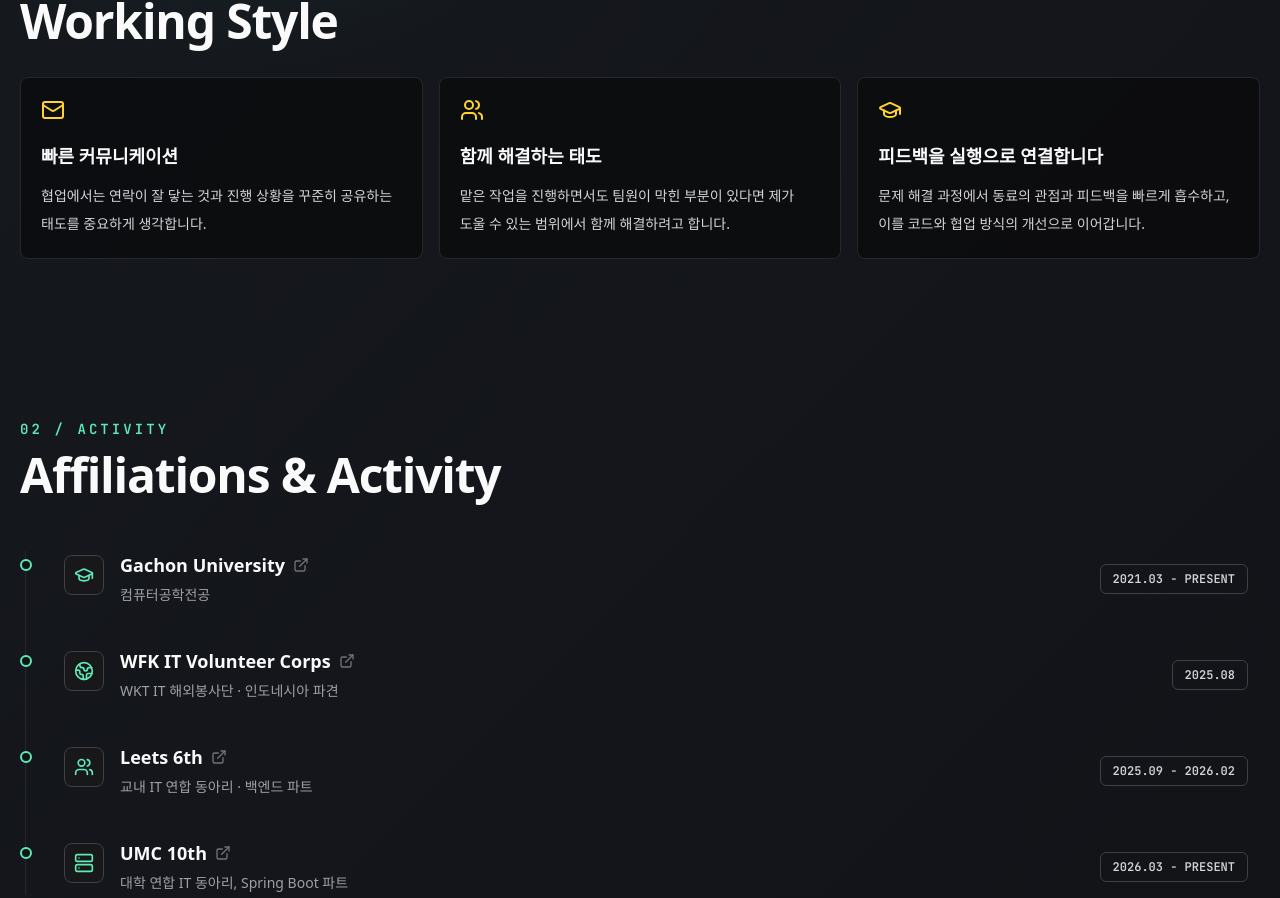
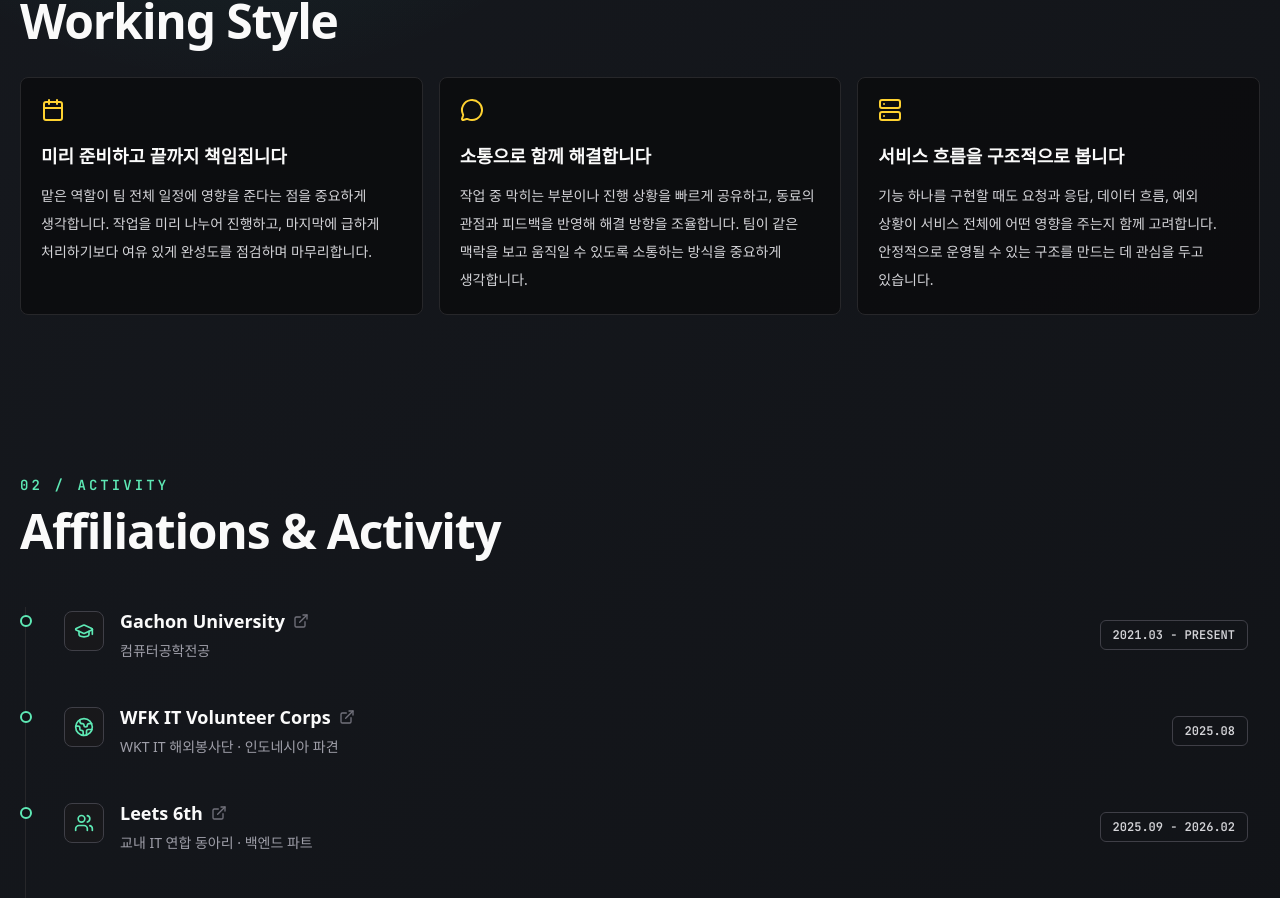
Before and after one commit to HYUNJOON-SUNG/Hyunjoon-Sung-Portfolio, a React (Vite) app: page / in a window 1280 px wide. Shown: the part 993-1891 px from the top of the page. Built offline with nearby package versions, Linux system fonts and the light colour scheme; a web font is replaced by a local one.

Commit message:
working style 문구 수정

```diff
--- a/src/App.tsx
+++ b/src/App.tsx
@@ -149,19 +149,19 @@ const techCategories: TechCategory[] = [
 
 const workingStyles: WorkingStyle[] = [
   {
-    icon: Mail,
-    title: '빠른 커뮤니케이션',
-    description: '협업에서는 연락이 잘 닿는 것과 진행 상황을 꾸준히 공유하는 태도를 중요하게 생각합니다.',
+    icon: Calendar,
+    title: '미리 준비하고 끝까지 책임집니다',
+    description: '맡은 역할이 팀 전체 일정에 영향을 준다는 점을 중요하게 생각합니다. 작업을 미리 나누어 진행하고, 마지막에 급하게 처리하기보다 여유 있게 완성도를 점검하며 마무리합니다.',
   },
   {
-    icon: Users,
-    title: '함께 해결하는 태도',
-    description: '맡은 작업을 진행하면서도 팀원이 막힌 부분이 있다면 제가 도울 수 있는 범위에서 함께 해결하려고 합니다.',
+    icon: MessageCircle,
+    title: '소통으로 함께 해결합니다',
+    description: '작업 중 막히는 부분이나 진행 상황을 빠르게 공유하고, 동료의 관점과 피드백을 반영해 해결 방향을 조율합니다. 팀이 같은 맥락을 보고 움직일 수 있도록 소통하는 방식을 중요하게 생각합니다.',
   },
   {
-    icon: GraduationCap,
-    title: '피드백을 실행으로 연결합니다',
-    description: '문제 해결 과정에서 동료의 관점과 피드백을 빠르게 흡수하고, 이를 코드와 협업 방식의 개선으로 이어갑니다.',
+    icon: Server,
+    title: '서비스 흐름을 구조적으로 봅니다',
+    description: '기능 하나를 구현할 때도 요청과 응답, 데이터 흐름, 예외 상황이 서비스 전체에 어떤 영향을 주는지 함께 고려합니다. 안정적으로 운영될 수 있는 구조를 만드는 데 관심을 두고 있습니다.',
   },
 ];
 
```
